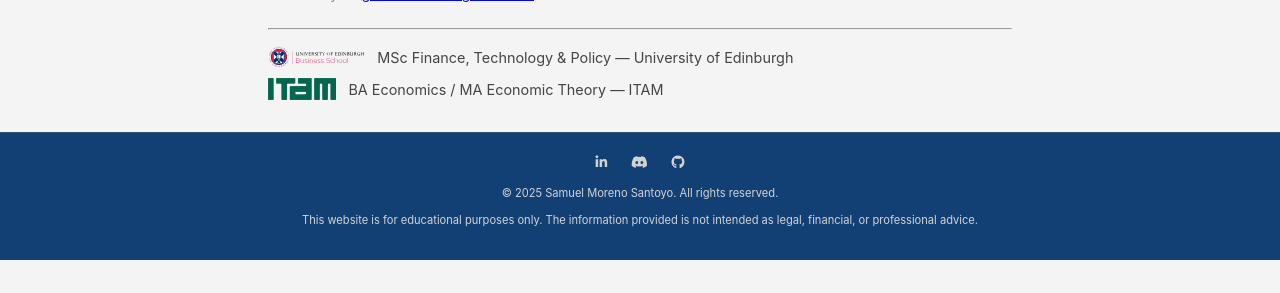
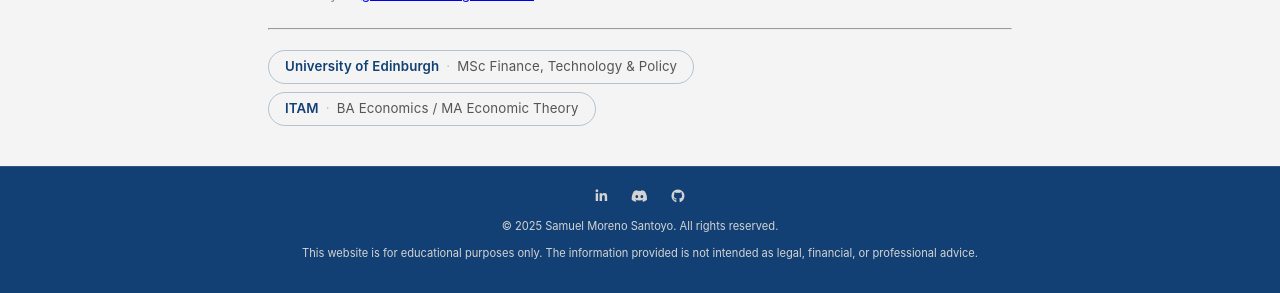
Before and after one commit to GregSom-MSc/GregSom-MSc.github.io, a Jekyll site: the page built from index.md, in a window 1280 px wide and 1400 px high, scrolled down 830 px, cut to the strip 1107-1400 px from the top of the window. Built offline with Jekyll 4.4.1, drawn with Linux system fonts in a browser that asks for light colours; before the commit the page ends 2197 px from its top, so only the background shows below that.

Commit message:
logos to pils

```diff
--- a/assets/css/style.css
+++ b/assets/css/style.css
@@ -176,6 +176,36 @@ main {
     }
 }
 
+
+.credential-pills {
+    display: flex;
+    flex-direction: column;
+    gap: 8px;
+    margin-top: 1.2rem;
+    margin-bottom: 0.5rem;
+}
+
+.credential-pill {
+    display: inline-flex;
+    align-items: center;
+    padding: 6px 16px;
+    border: 1px solid rgba(19, 64, 116, 0.28);
+    border-radius: 20px;
+    font-size: 0.83rem;
+    color: #555;
+    width: fit-content;
+    letter-spacing: 0.01em;
+}
+
+.credential-pill .pill-institution {
+    font-weight: 600;
+    color: #134074;
+}
+
+.credential-pill .pill-sep {
+    margin: 0 7px;
+    color: #bbb;
+}
 
 .somniverse-btn {
     display: inline-flex;
--- a/index.md
+++ b/index.md
@@ -44,13 +44,15 @@ layout: default
 <p style="font-size: 0.85rem; color: #888; margin: 6px 0 1.5rem 0;">Full history on <a href="https://github.com/GregSom-MSc" target="_blank" rel="noopener noreferrer">github.com/GregSom-MSc</a>.</p>
 <hr>
 
-<div style="display: flex; flex-direction: column; gap: 10px; margin-top: 1rem;">
-  <div style="display: flex; align-items: center; gap: 12px;">
-    <img src="{{ '/assets/Images/uoe-logo.svg' | relative_url }}" alt="University of Edinburgh logo" style="height: 22px; width: auto; display: block;">
-    <span style="font-size: 0.9rem; color: #444;">MSc Finance, Technology &amp; Policy — University of Edinburgh</span>
+<div class="credential-pills">
+  <div class="credential-pill">
+    <span class="pill-institution">University of Edinburgh</span>
+    <span class="pill-sep">·</span>
+    <span>MSc Finance, Technology &amp; Policy</span>
   </div>
-  <div style="display: flex; align-items: center; gap: 12px;">
-    <img src="{{ '/assets/Images/itam-logo.svg' | relative_url }}" alt="ITAM logo" style="height: 22px; width: auto; display: block;">
-    <span style="font-size: 0.9rem; color: #444;">BA Economics / MA Economic Theory — ITAM</span>
+  <div class="credential-pill">
+    <span class="pill-institution">ITAM</span>
+    <span class="pill-sep">·</span>
+    <span>BA Economics / MA Economic Theory</span>
   </div>
 </div>
```
